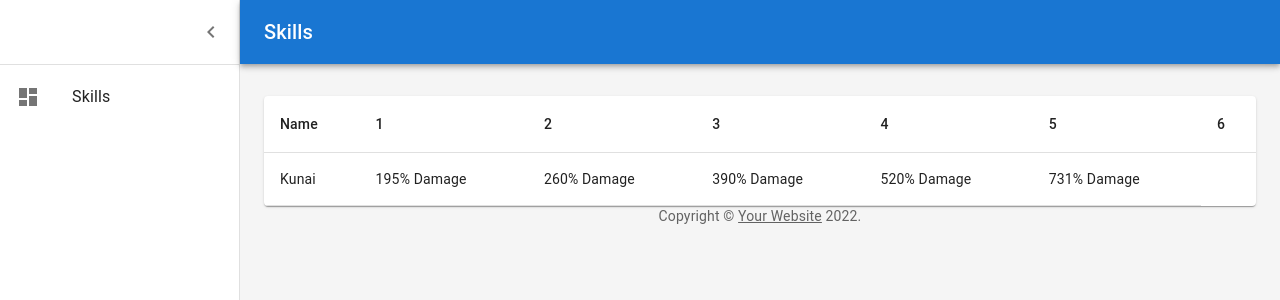
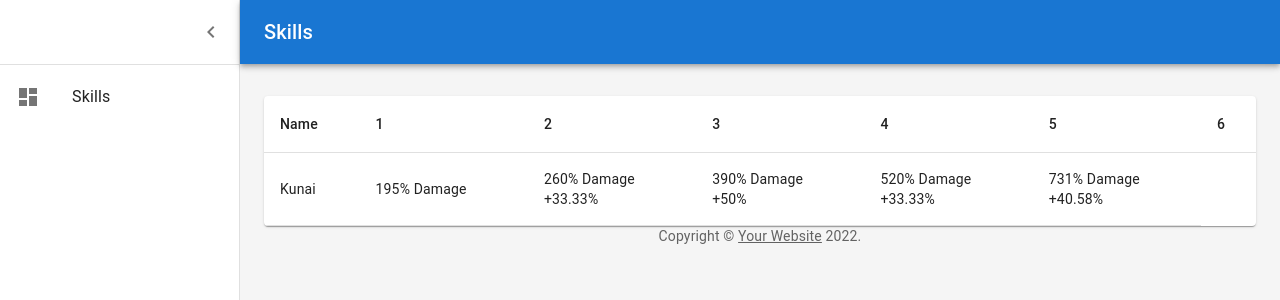
Before and after one commit to clh161/survivorio-guide, a React (Create React App) app: page / in a window 1280 px wide. Shown: the top 300 px of the page. Built offline with nearby package versions, Linux system fonts and the light colour scheme.

Commit message:
Percentage change

```diff
--- a/src/pages/Skills.tsx
+++ b/src/pages/Skills.tsx
@@ -29,9 +29,27 @@ export default function Skills() {
                 const { dmgOfAtk } = variant.effect;
                 if (dmgOfAtk != null) {
                   effectDescriptions.push(`${dmgOfAtk * 100}% Damage`);
+                  const previousLevel = skill.variants.find((otherVariant) => {
+                    return otherVariant.level === variant.level - 1;
+                  });
+                  const previousDmgOfAtk = previousLevel?.effect.dmgOfAtk;
+                  if (previousDmgOfAtk != null) {
+                    const increase =
+                      Math.round(
+                        ((dmgOfAtk - previousDmgOfAtk) / previousDmgOfAtk) *
+                          10000
+                      ) / 100;
+                    effectDescriptions.push(`+${increase}%`);
+                  }
                 }
 
-                return <TableCell>{effectDescriptions.join('\n')}</TableCell>;
+                return (
+                  <TableCell>
+                    {effectDescriptions.map((effectDescription) => (
+                      <div>{effectDescription}</div>
+                    ))}
+                  </TableCell>
+                );
               })}
             </TableRow>
           ))}
```
